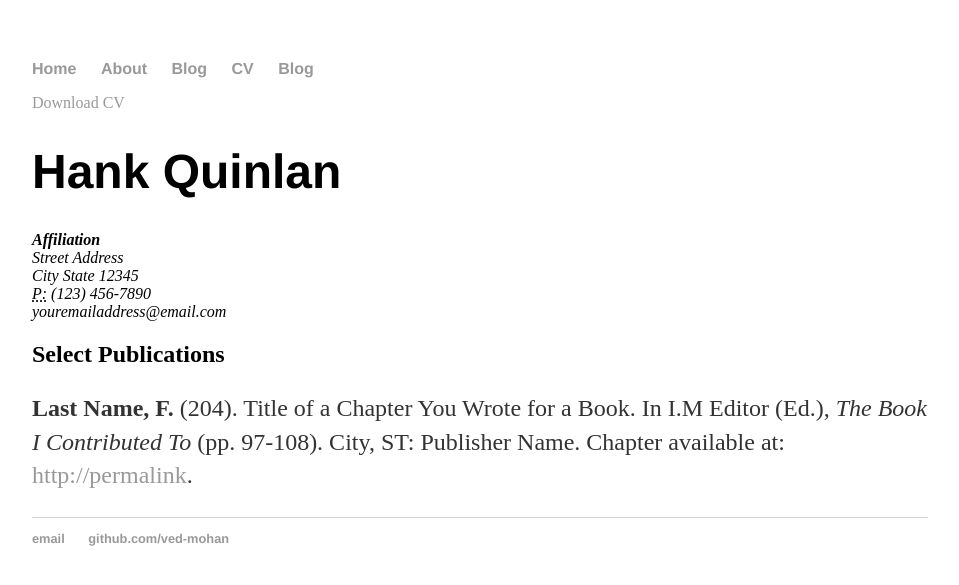
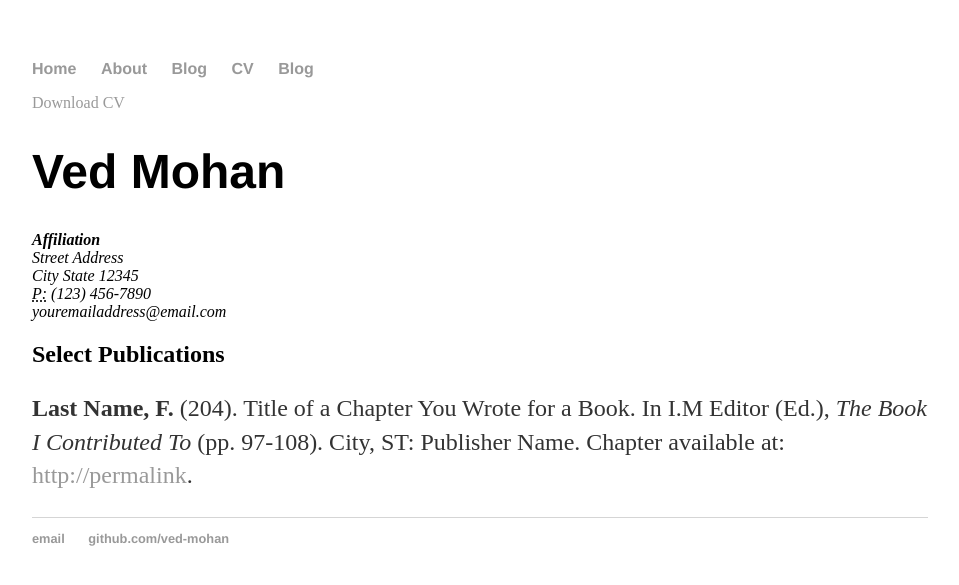
Before and after one commit to ved-mohan/ved-mohan.github.io, a Jekyll site: the page built from cv/index.html, in a window 1280 px wide. Shown: the top 585 px of the page, without its empty margins (160-1119 px from the left). Built offline with Jekyll 4.4.1, drawn with Linux system fonts in a browser that asks for light colours.

Commit message:
Update index.html

```diff
--- a/cv/index.html
+++ b/cv/index.html
@@ -5,7 +5,7 @@ title: CV of Your Name
 
 	<div class="cv">
 		<a href="#" class="download" title="Download CV as PDF">Download CV</a>
-					<h1>Hank Quinlan</h1>
+					<h1>Ved Mohan</h1>
 					<address>
 					<strong>Affiliation</strong><br>
 					Street Address<br>
```
